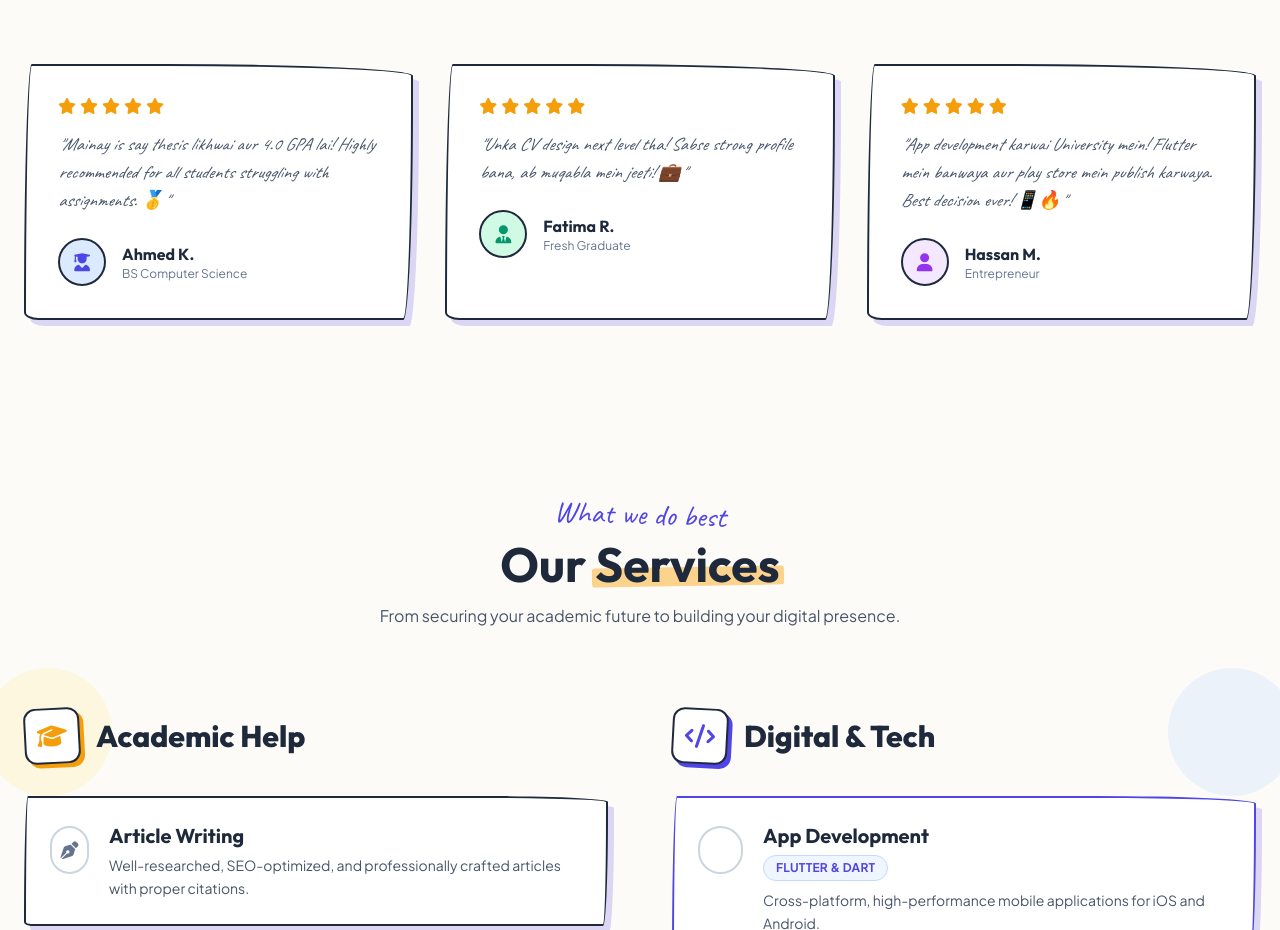
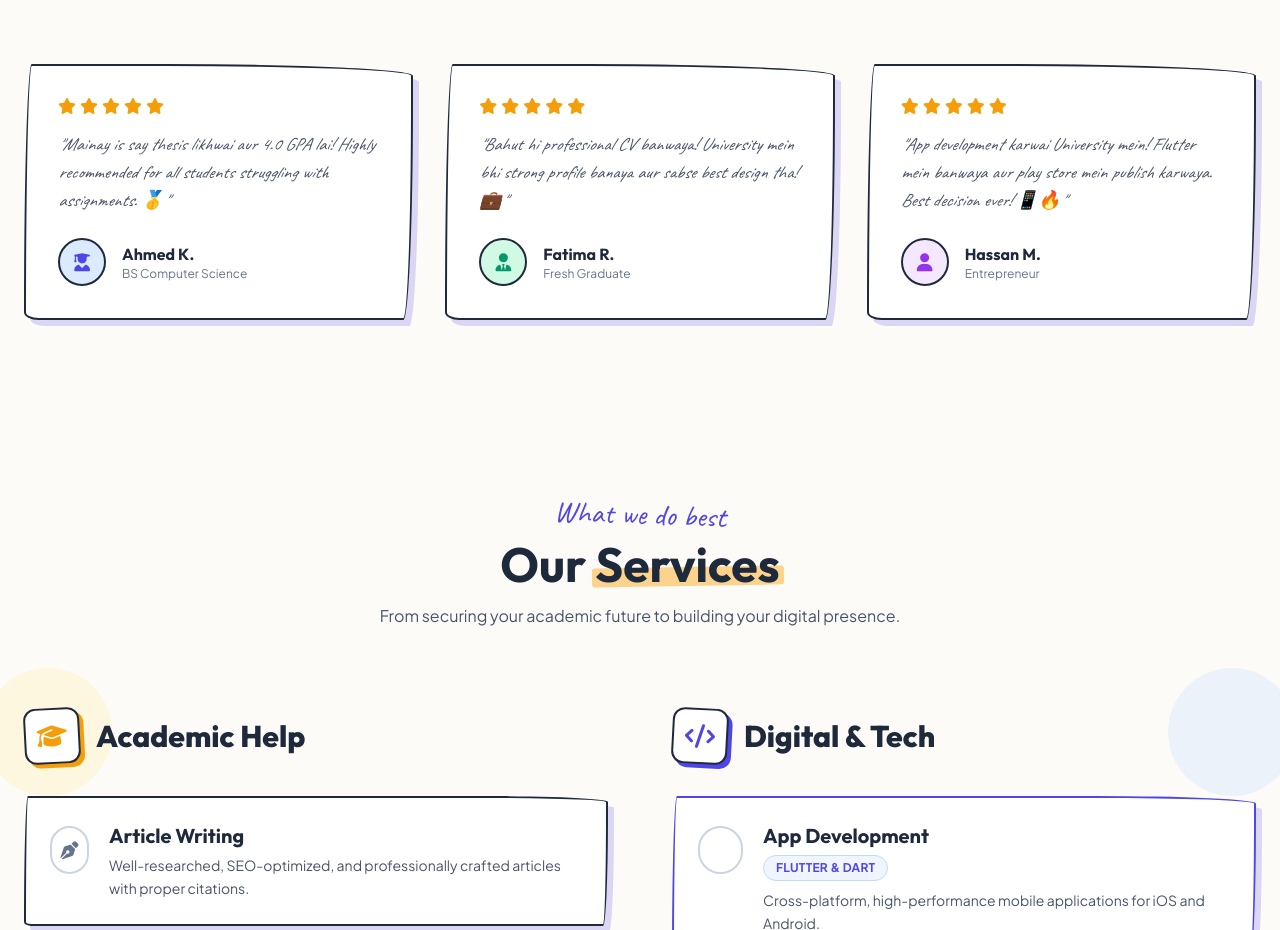
Before and after one commit to Motasaith/itqan_tech, a Next.js app: page / in a window 1280 px wide. Shown: the part 1622-2552 px from the top of the page. Built offline with nearby package versions, Linux system fonts and the light colour scheme.

Commit message:
Rephrase review to be more natural

```diff
--- a/app/page.tsx
+++ b/app/page.tsx
@@ -281,7 +281,7 @@ export default function Home() {
                                 <i className="fas fa-star text-accent"></i>
                                 <i className="fas fa-star text-accent"></i>
                             </div>
-                            <p className="text-slate-600 italic mb-6 font-handwriting text-lg">"Unka CV design next level tha! Sabse strong profile bana, ab muqabla mein jeeti! 💼"</p>
+                            <p className="text-slate-600 italic mb-6 font-handwriting text-lg">"Bahut hi professional CV banwaya! University mein bhi strong profile banaya aur sabse best design tha! 💼"</p>
                             <div className="flex items-center gap-4">
                                 <div className="w-12 h-12 rounded-full bg-emerald-100 border-2 border-ink flex items-center justify-center text-emerald-600 font-bold text-lg">
                                     <i className="fas fa-user-tie"></i>
```
